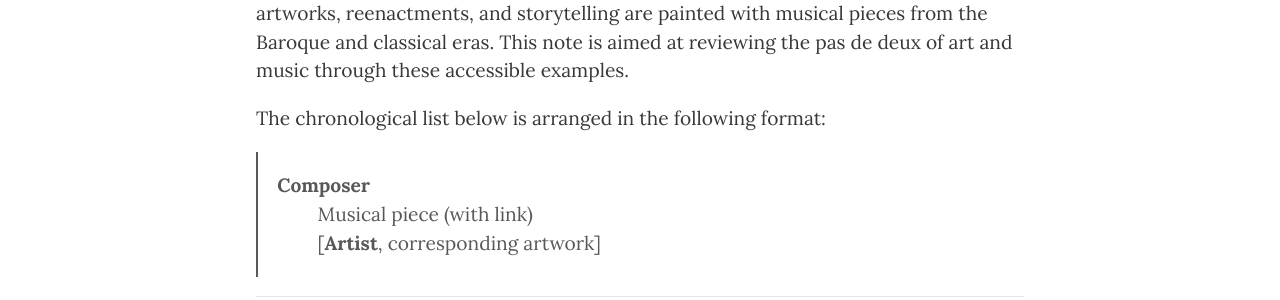
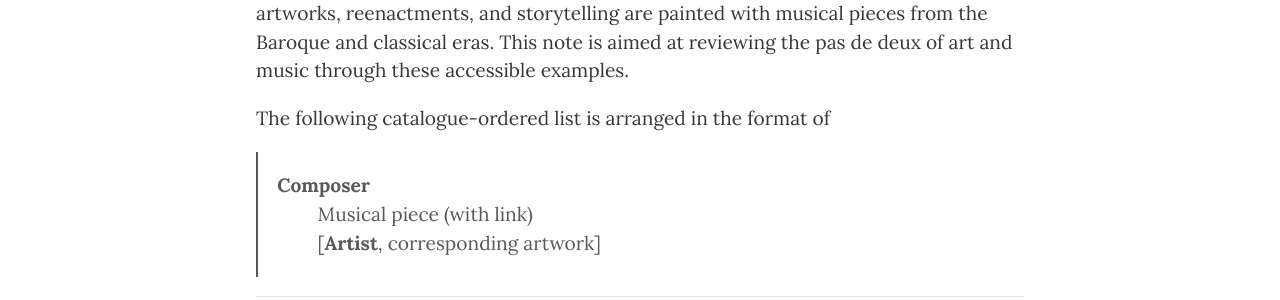
Before and after one commit to laskaux/laskaux.github.io, a Jekyll site: the page built from _posts/2020-03-25-power-of-art.md, in a window 1280 px wide and 900 px high. Shown: the part 386-686 px from the top of the window. Built offline with Jekyll 4.4.1, drawn with Linux system fonts in a browser that asks for light colours; nearby versions of some CDN libraries; some of the changed text lies outside the part shown.

Commit message:
catalogue order

```diff
--- a/_posts/2020-03-25-power-of-art.md
+++ b/_posts/2020-03-25-power-of-art.md
@@ -12,7 +12,7 @@ tags: television
 
 In the BERNINI and DAVID episodes of this figure-centered art history series, artworks, reenactments, and storytelling are painted with musical pieces from the Baroque and classical eras. This note is aimed at reviewing the pas de deux of art and music through these accessible examples.
 
-The chronological list below is arranged in the following format:
+The following catalogue-ordered list is arranged in the format of
 > **Composer** <br />
 > &nbsp; &nbsp; &nbsp; &nbsp; Musical piece (with link) <br />
 > &nbsp; &nbsp; &nbsp; &nbsp; [**Artist**, corresponding artwork]
```
Also changed, not shown: other parts of _posts/2020-03-25-power-of-art.md (+1 -1 lines), 3 other files.
